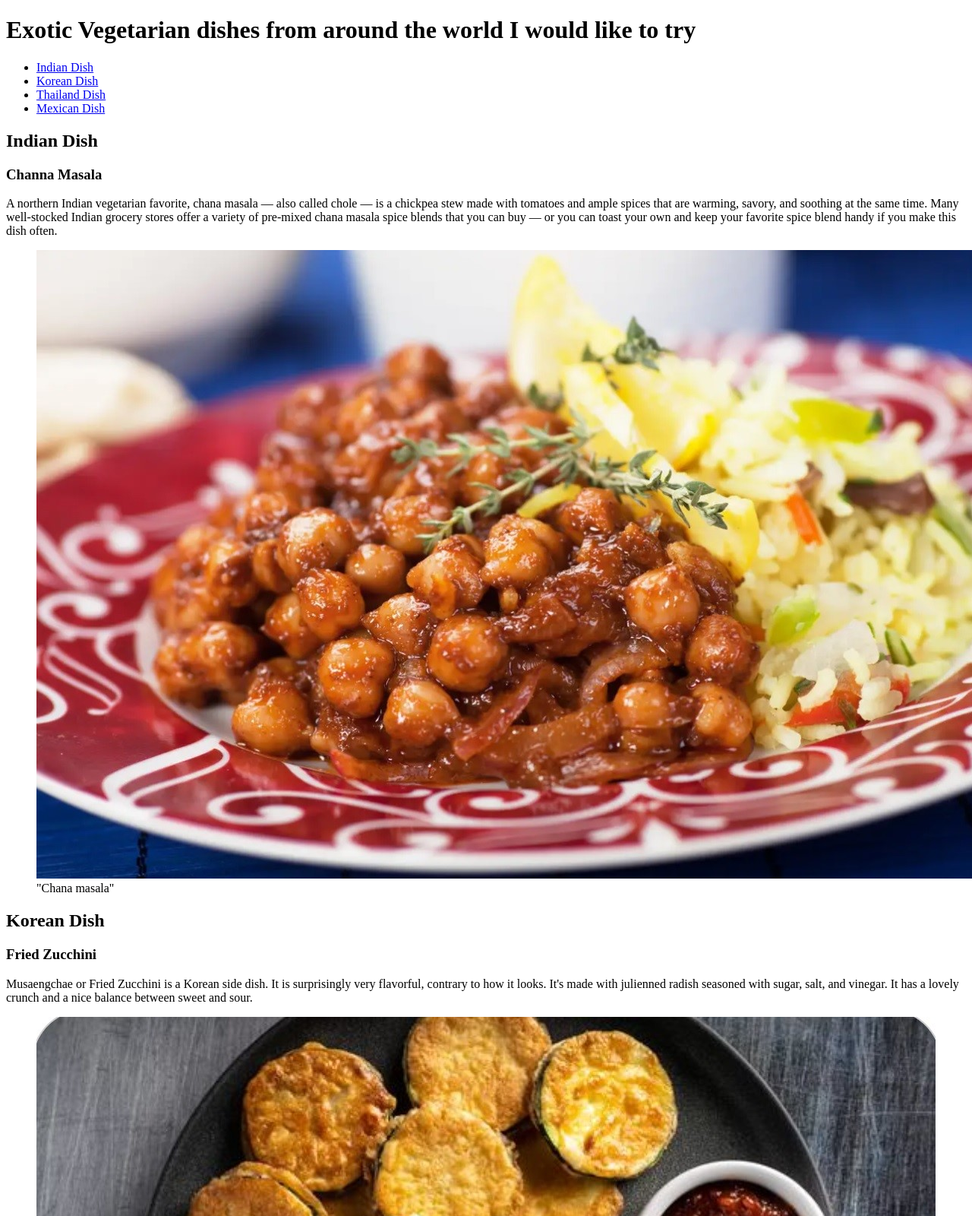
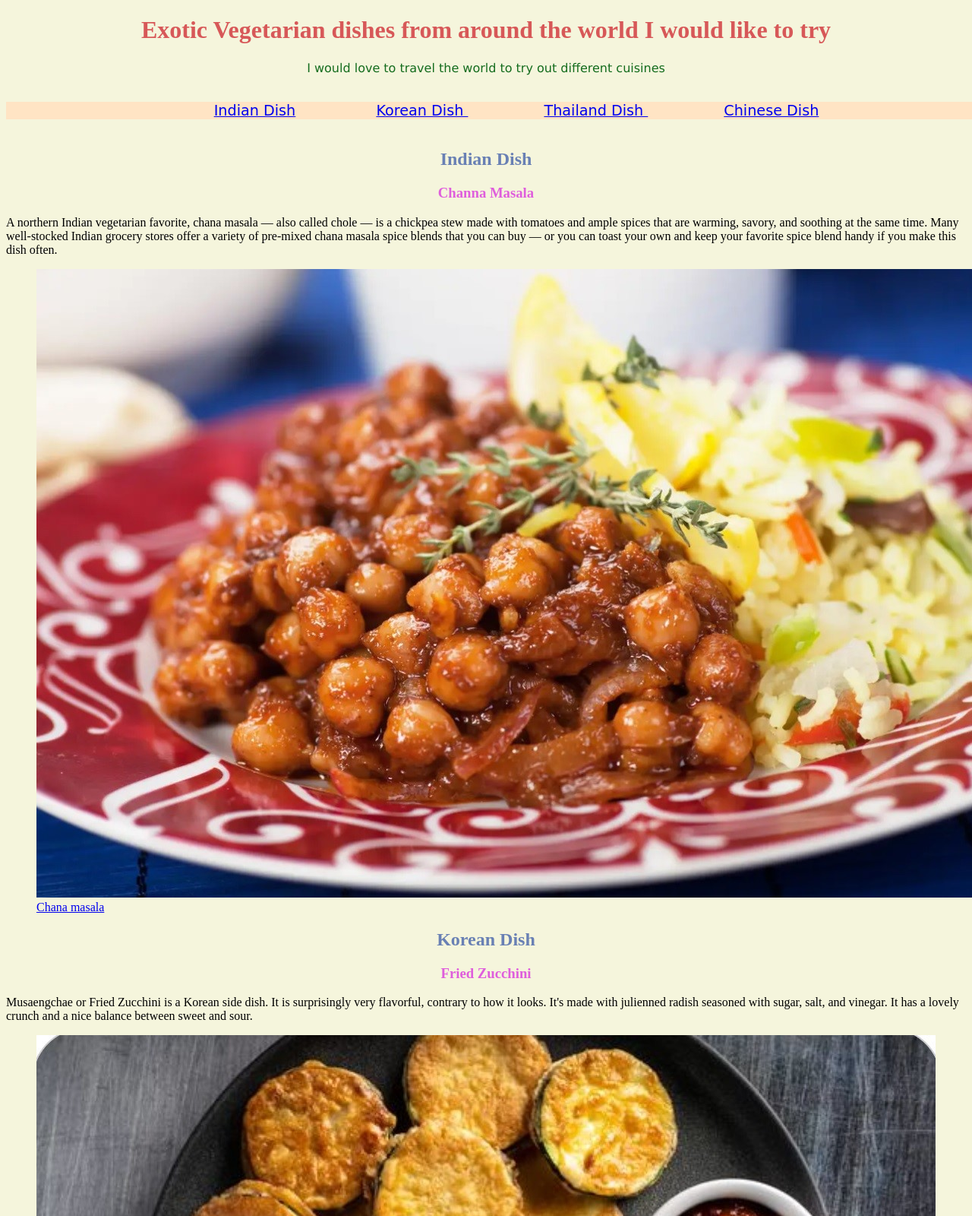
Before and after one commit to LaunchCodeAllhubs/js-assignment-4-html-me-something-vinithak, a website: page index.html in a window 1280 px wide. Shown: the top 1600 px of the page at 76% size. Drawn offline with Linux system fonts and the light colour scheme.

Commit message:
Added CSS styling

```diff
--- a/index.html
+++ b/index.html
@@ -2,25 +2,27 @@
 <html>
    <head>
       <title>Vinitha - Exotic Vegetarian dishes from around the world I would like to try</title>
+      <link rel = "stylesheet" href = "styles.css">
    </head>
    <body>
       <!-- Write your HTML in this file! -->
       <header>
-         <h1>Exotic Vegetarian dishes from around the world I would like to try</h1>
+         <h1 id="mainHeading">Exotic Vegetarian dishes from around the world I would like to try</h1>
+         <p id = "testP" class = "funParagraph">I would love to travel the world to try out different cuisines</p>
       <nav>
          <ul>
             <li><a href = "#indian">Indian Dish</a></li>
             <li><a href = "#koreean"> Korean Dish </a></li>
             <li><a href = "#thailand">Thailand Dish  </a></li>
-            <li><a href = "#chinese"> Mexican Dish </a></li>
+            <li><a href = "#chinese"> Chinese Dish </a></li>
          </ul>
       </nav>
 
       </header>
       <main>
          <article>
-            <section>
-               <h2 id ="indian">Indian Dish</h2>
+            <section  id ="indian">
+               <h2>Indian Dish</h2>
                <h3>Channa Masala</h3>
                <p>
                   A northern Indian vegetarian favorite, chana masala — also called chole — is a chickpea stew made with tomatoes and ample spices that are warming, savory, and soothing at the same time.
@@ -29,13 +31,13 @@
                <figure>
                   <img src =  "/components/images/indian.jpg" alt = "Chana masala">
                   <figcaption>
-                     "Chana masala"
-                     <a href = "https://www.insider.com/best-vegetarian-dishes-from-around-the-world-2019-6#chana-masala-a-punjabi-staple-is-a-symphony-of-flavor-depending-on-the-blend-of-spices-you-use-4"></a>
+
+                     <a href = "https://www.insider.com/best-vegetarian-dishes-from-around-the-world-2019-6#chana-masala-a-punjabi-staple-is-a-symphony-of-flavor-depending-on-the-blend-of-spices-you-use-4">Chana masala</a>
                   </figcaption>
                </figure>
             </section>
-            <section>
-               <h2 id ="koreean">Korean Dish</h2>
+            <section id ="koreean">
+               <h2>Korean Dish</h2>
                <h3>Fried Zucchini</h3>
                <p>
                   Musaengchae or Fried Zucchini is a Korean side dish. It is surprisingly very flavorful, contrary to how it looks.
@@ -44,13 +46,12 @@
                <figure>
                   <img src = "/components/images/korean.jpg" alt = "Fried Zucchini">
                   <figcaption>
-                     "Fried Zucchini"
-                     <a href = "https://www.pinterest.com/pin/234961305548576379/"></a>
+                     <a href = "https://www.pinterest.com/pin/234961305548576379/">Fried Zucchini</a>
                   </figcaption>
                </figure>
             </section>
-            <section>
-               <h2 id ="thailand">Thailand Dish</h2>
+            <section id ="thailand">
+               <h2>Thailand Dish</h2>
                <h3>Thai Red Curry with Kabocha Squash</h3>
                <p>
                   Thai Red Curry with Kabocha Squash is a yummy Thailand vegetarian dish. Using prepared red curry paste is an easy and fast way to add traditional Thai flavors to this vegetarian one-pot meal.
@@ -60,13 +61,12 @@
                <figure>
                   <img src =  "/components/images/thailand.jpg" alt = "Thai Red Curry with Kabocha Squash">
                   <figcaption>
-                     "Thai Red Curry with Kabocha Squash"
-                     <a href = "https://greatist.com/eat/thai-red-curry-with-kabocha-squash#1"></a>
+                     <a href = "https://greatist.com/eat/thai-red-curry-with-kabocha-squash#1">Thai Red Curry with Kabocha Squash</a>
                   </figcaption>
                </figure>
             </section>
-            <section>
-               <h2 id ="chinese">Chinese Dish</h2>
+            <section id ="chinese">
+               <h2>Chinese Dish</h2>
                <h3>Steamed Vegetable Dumplings (Zhēngjiǎo)</h3>
                <p>
                   Whereas boiled dumplings have crinkly skins that are tender from having been immersed in hot water, and panfried dumplings have skins that are a combination of crisp bottom and chewy top, steamed dumplings are texturally in between—the skins are slightly chewy and soft. Gentle steam heat also protects the filling flavor and you taste it more, a bonus for delicate combinations such as this one.
@@ -75,8 +75,7 @@
                <figure>
                   <img src =  "/components/images/chinese.jpg" alt = "Steamed Vegetable Dumplings (Zhēngjiǎo)">
                   <figcaption>
-                     "Steamed Vegetable Dumplings (Zhēngjiǎo)"
-                     <a href = "https://greatist.com/eat/steamed-vegetable-dumplings-zhengjiao#1"></a>
+                     <a href = "https://greatist.com/eat/steamed-vegetable-dumplings-zhengjiao#1">Steamed Vegetable Dumplings (Zhēngjiǎo)</a>
                   </figcaption>
                </figure>
             </section>
--- a/styles.css
+++ b/styles.css
@@ -1 +1,77 @@
 /* Write your CSS here! */
+body{
+
+    margin:8px;
+    display: block;
+    background-color: beige;
+
+}
+
+#mainHeading{
+
+    color: #d75858;
+    text-align: center;
+
+}
+
+h2{
+    color: #6980b4;
+    text-align: center;
+
+}
+
+h3{
+    color: #df5edc;
+    text-align: center;
+
+}
+
+.funParagraph{
+
+    color: #146c1d;
+    text-align: center;
+    font-family: Verdana, Geneva, Tahoma, sans-serif;
+    font-size: medium;
+}
+
+footer{
+
+    background-color: rgb(231, 239, 208);
+    font-size: small;
+}
+
+nav {
+    display: inline-block;
+    text-align: center;
+    width: 100%;
+
+}
+ul {
+    vertical-align:middle;
+    list-style: none;
+    font-family:cursive;
+    font-size: larger;
+    text-align: center;
+    background-color: bisque;
+    width: 100%;
+
+}
+
+li{
+    display: inline;
+    padding: 50px;
+}
+
+li a:hover:not(.active) {
+    background-color: #c3e3ed;
+}
+
+li a.active {
+    background-color: #04AA6D;
+}
+
+figure figcaption footer a{
+    text-align: center;
+    width:100%;
+    display:inline-block;
+}
```
